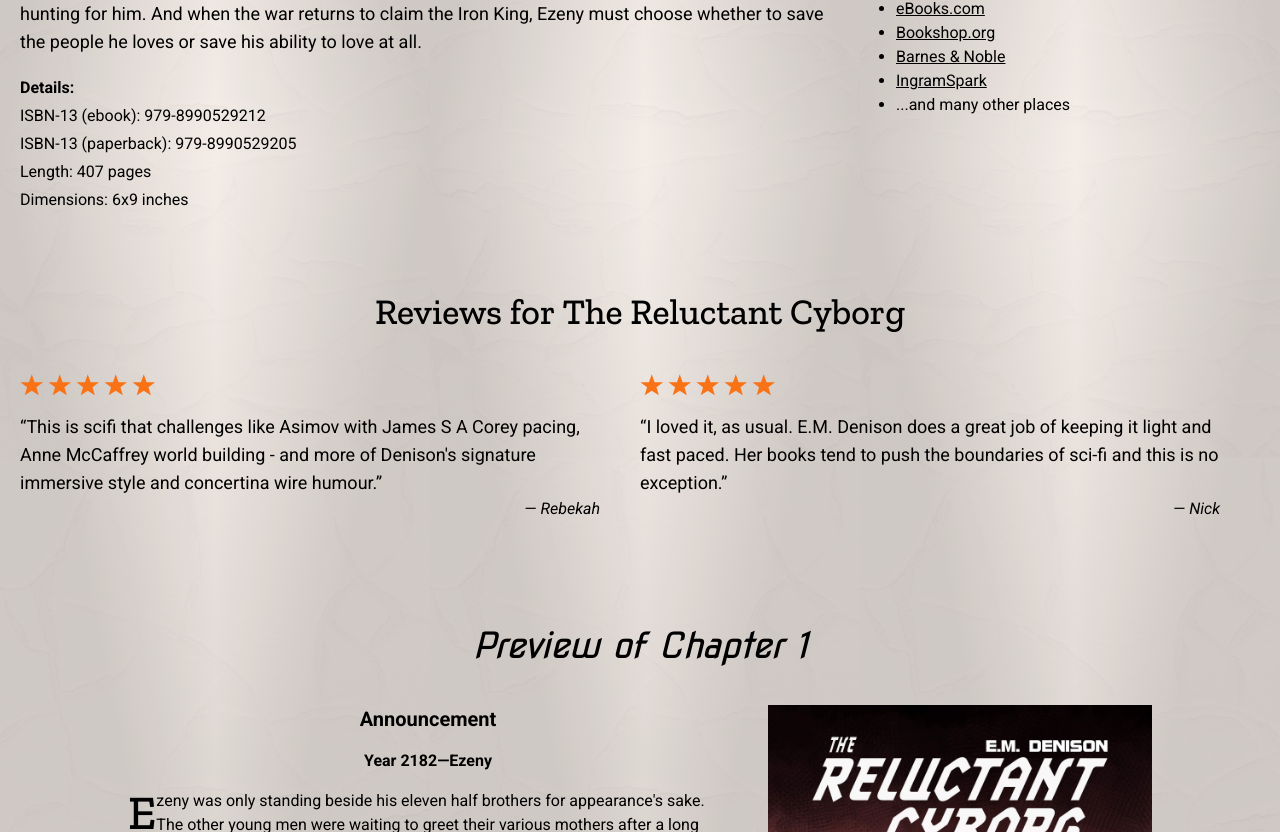
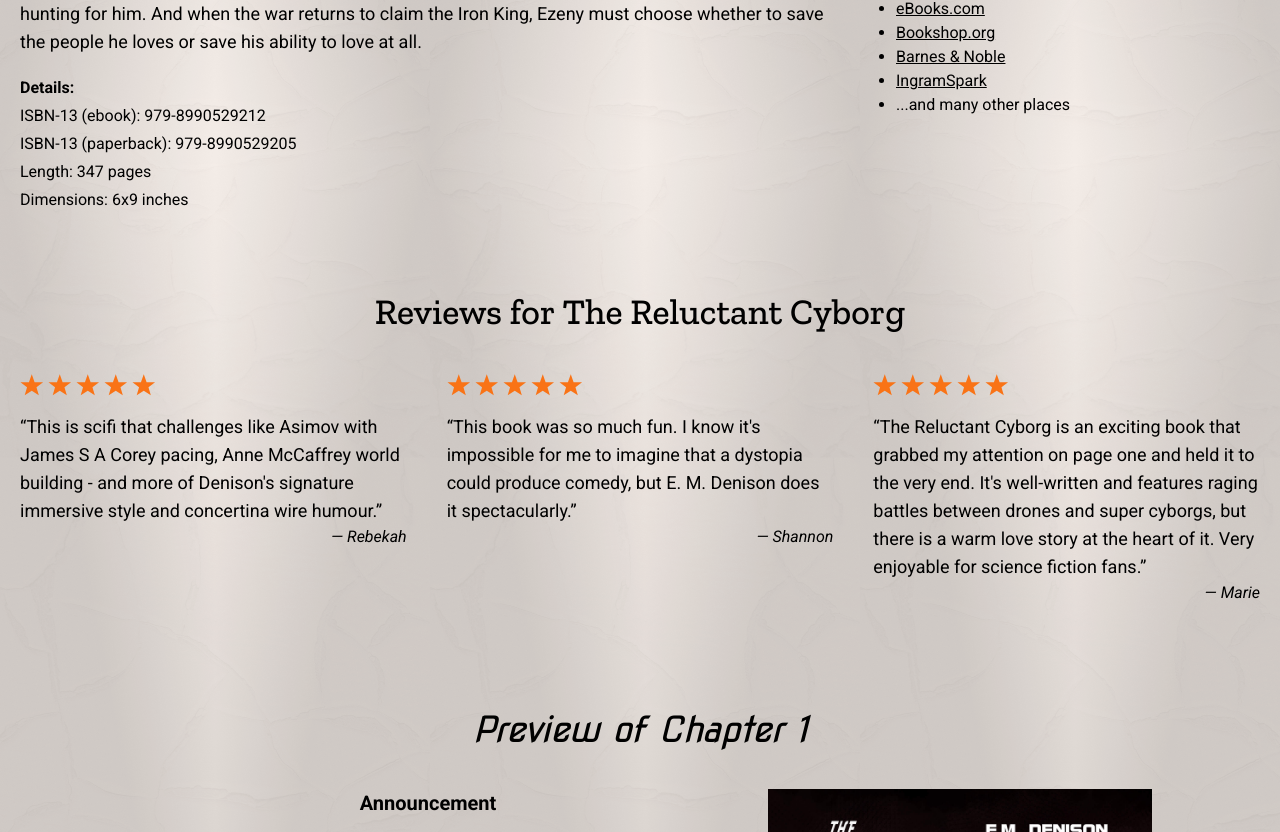
Before and after one commit to moshner/emdenison.com, a React (Vite) app: page /book/the-reluctant-cyborg in a window 1280 px wide. Shown: the part 908-1740 px from the top of the page. Built offline with nearby package versions, Linux system fonts and the light colour scheme; a web font is replaced by a local one.

Commit message:
feat: updated with another review and replace husband's review

```diff
--- a/src/components/schema/theReluctantCyborg.ts
+++ b/src/components/schema/theReluctantCyborg.ts
@@ -4,7 +4,7 @@ const paperbackStructuredData = {
     "@type": "Book",
     "additionalType": "Product",
     "isbn": "979-8990529205",
-    "numberOfPages": 407,
+    "numberOfPages": 347,
     "size": "6x9 inches",
     "bookFormat": "Paperback",
     "name": "The Reluctant Cyborg",
@@ -46,10 +46,22 @@ const paperbackStructuredData = {
         "@type": "Review",
         "author": {
           "@type": "Person",
-          "name": "Nick"
+          "name": "Shannon"
         },
-        "datePublished": "2024-05-31",
-        "reviewBody": "I loved it, as usual. E.M. Denison does a great job of keeping it light and fast paced. Her books tend to push the boundaries of sci-fi and this is no exception.",
+        "datePublished": "2024-06-05",
+        "reviewBody": "This book was so much fun. I know it's impossible for me to imagine that a dystopia could produce comedy, but E. M. Denison does it spectacularly.",
+        "reviewRating": {
+          "@type": "Rating",
+          "ratingValue": 5
+        }
+      },{
+        "@type": "Review",
+        "author": {
+          "@type": "Person",
+          "name": "Marie"
+        },
+        "datePublished": "2024-06-03",
+        "reviewBody": "The Reluctant Cyborg is an exciting book that grabbed my attention on page one and held it to the very end. It's well-written and features raging battles between drones and super cyborgs, but there is a warm love story at the heart of it. Very enjoyable for science fiction fans.",
         "reviewRating": {
           "@type": "Rating",
           "ratingValue": 5
--- a/src/pages/books/TheReluctantCyborg.tsx
+++ b/src/pages/books/TheReluctantCyborg.tsx
@@ -100,10 +100,11 @@ function TheReluctantCyborg() {
       </div>
     </div>
 
-    <div className="md:grid md:grid-cols-2 md:gap-x-10 mt-20 mx-5">
+    <div className="md:grid md:grid-cols-3 md:gap-x-10 mt-20 mx-5">
       <BookH2>Reviews for The Reluctant Cyborg</BookH2>
       <Review className="mb-6" stars={theReluctantCyborg.paperbackStructuredData.review[0].reviewRating.ratingValue} cite={theReluctantCyborg.paperbackStructuredData.review[0].author.name}>{theReluctantCyborg.paperbackStructuredData.review[0].reviewBody}</Review>
       <Review className="mb-6" stars={theReluctantCyborg.paperbackStructuredData.review[1].reviewRating.ratingValue} cite={theReluctantCyborg.paperbackStructuredData.review[1].author.name}>{theReluctantCyborg.paperbackStructuredData.review[1].reviewBody}</Review>
+      <Review className="mb-6" stars={theReluctantCyborg.paperbackStructuredData.review[1].reviewRating.ratingValue} cite={theReluctantCyborg.paperbackStructuredData.review[2].author.name}>{theReluctantCyborg.paperbackStructuredData.review[2].reviewBody}</Review>
     </div>
 
     <div className="mt-20 mx-5 max-w-screen-lg lg:mx-auto">
```
